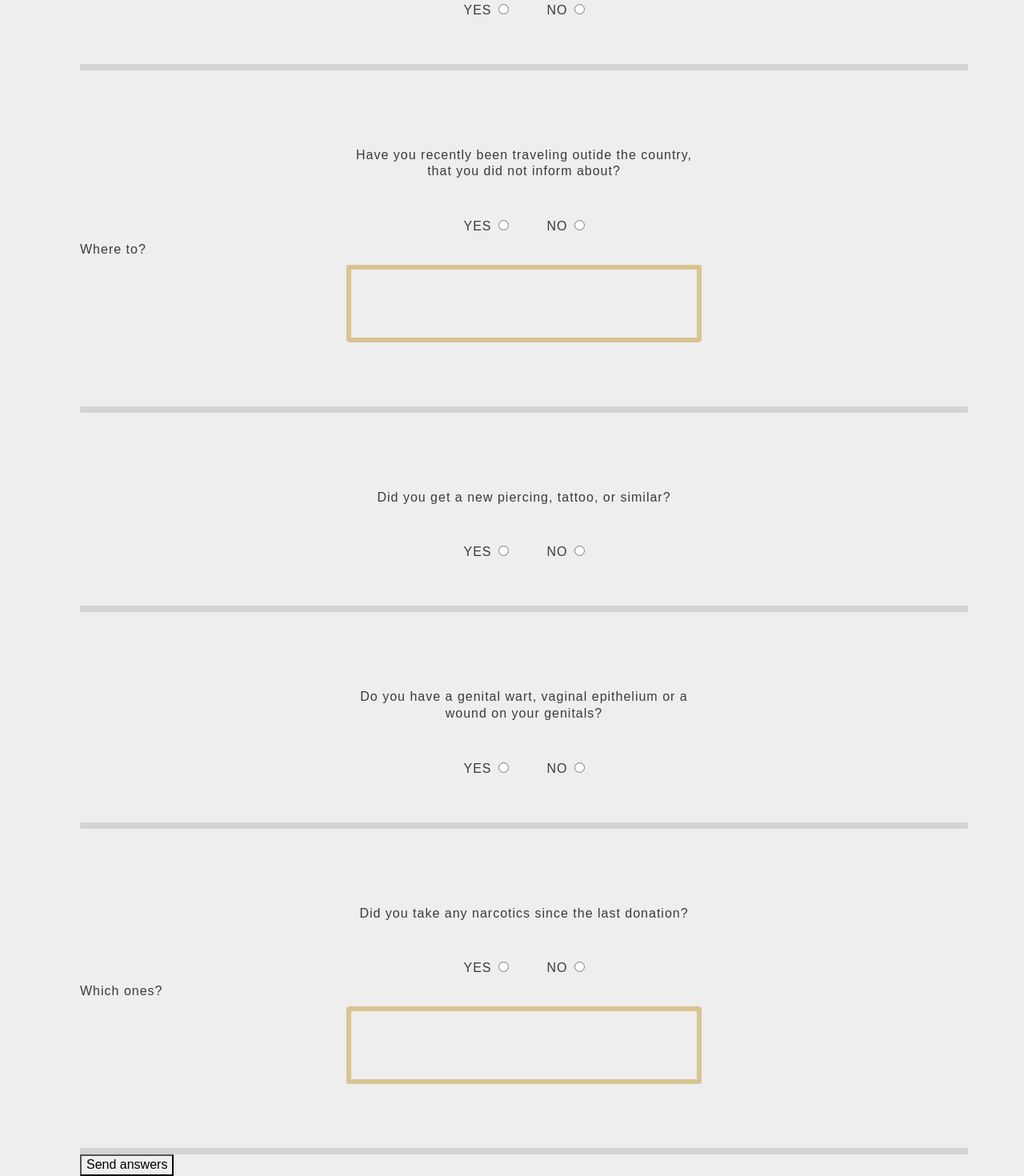
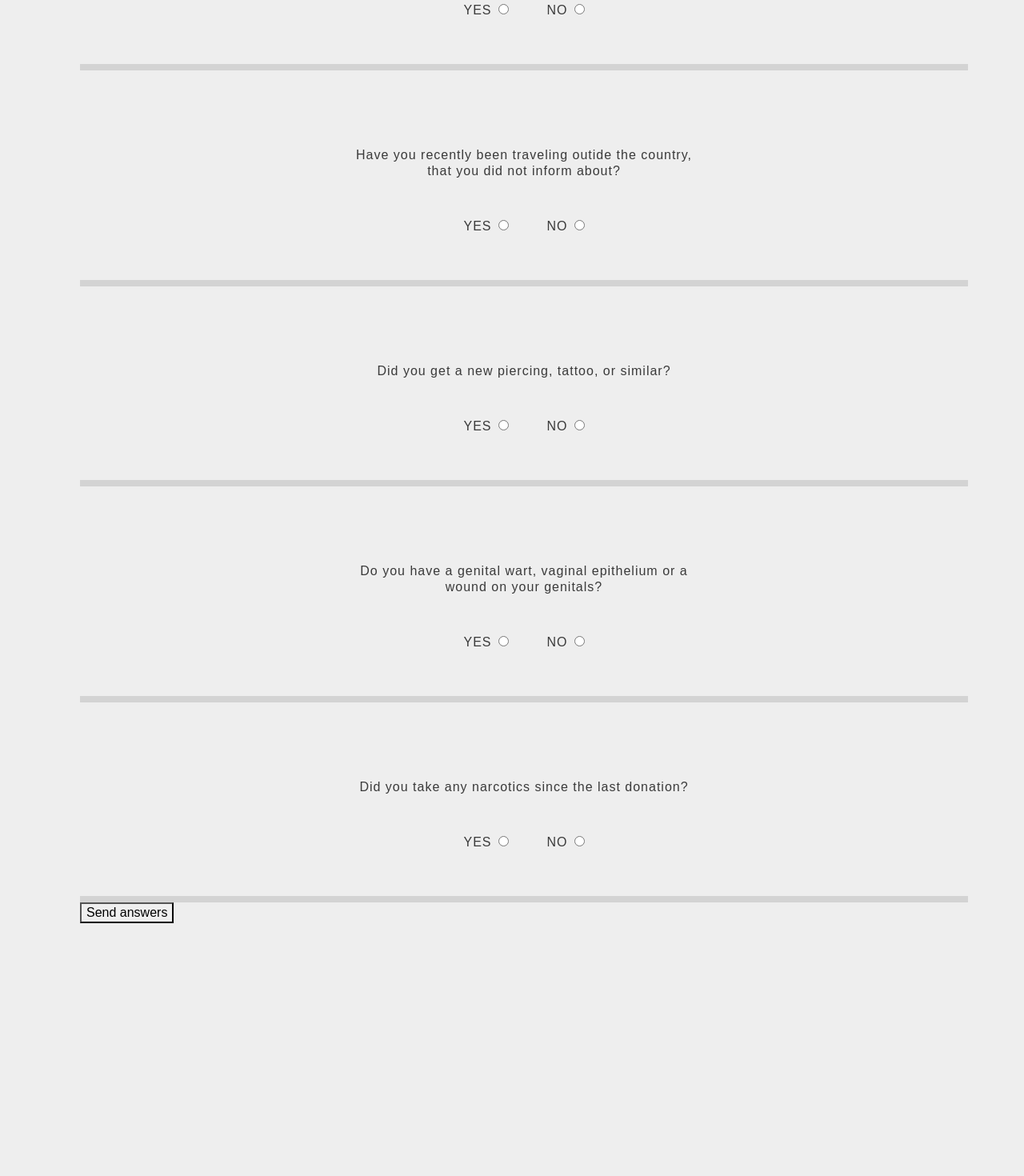
Before and after one commit to jens210/PWA-project, a React (Create React App) app in the folder pwa/: page /Questionnaire in a window 1280 px wide. Shown: the part 1302-2772 px from the top of the page at 80% size. After the commit the page ends 2456 px from the top, so only its background shows below. Built offline with nearby package versions, Linux system fonts and the light colour scheme.

Commit message:
changes schema and fully conditional questionnaire

```diff
--- a/pwa/src/pages/Questionnaire.js
+++ b/pwa/src/pages/Questionnaire.js
@@ -1,5 +1,5 @@
 import React, { Component } from 'react';
-import { Link } from 'react-router-dom';
+// import { Link } from 'react-router-dom';
 
 import '../styles.css';
 
@@ -175,7 +175,7 @@ class Questionnaire extends Component {
                 <div className="check" />
               </label>
             </div>
-            {this.props.answers.q5 === 'true' ? <Q5detail /> : null}
+            {this.props.answers.q5 === 'true' ? <Q5detail  onChange={this.props.onChange} /> : null}
           </div>
           <div className="question" id="Q6">
             <p>
@@ -212,7 +212,7 @@ class Questionnaire extends Component {
                 <div className="check" />
               </label>
             </div>
-            <Q6detail onChange={this.props.onChange} />
+            {this.props.answers.q6 === 'true' ? <Q6detail  onChange={this.props.onChange} /> : null}
           </div>
           <div className="question" id="Q7">
             <p>Did you get a new piercing, tattoo, or similar?</p>
@@ -315,7 +315,7 @@ class Questionnaire extends Component {
                 <div className="check" />
               </label>
             </div>
-            <Q9detail onChange={this.props.onChange} />
+            {this.props.answers.q9 === 'true' ? <Q9detail  onChange={this.props.onChange} /> : null}
           </div>
           <button
             className="next"
--- a/pwa/src/styles.css
+++ b/pwa/src/styles.css
@@ -70,6 +70,10 @@ body {
   margin-left: 0.5em;
 }
 
+.question_detail_label {
+  text-align: center;
+}
+
 @media only screen and (min-width: 768px) {
   .question{
     padding: 6em 0 3em 0;
```
Also changed, not shown: 1 other file (tests, documents, lock files or other folders).
